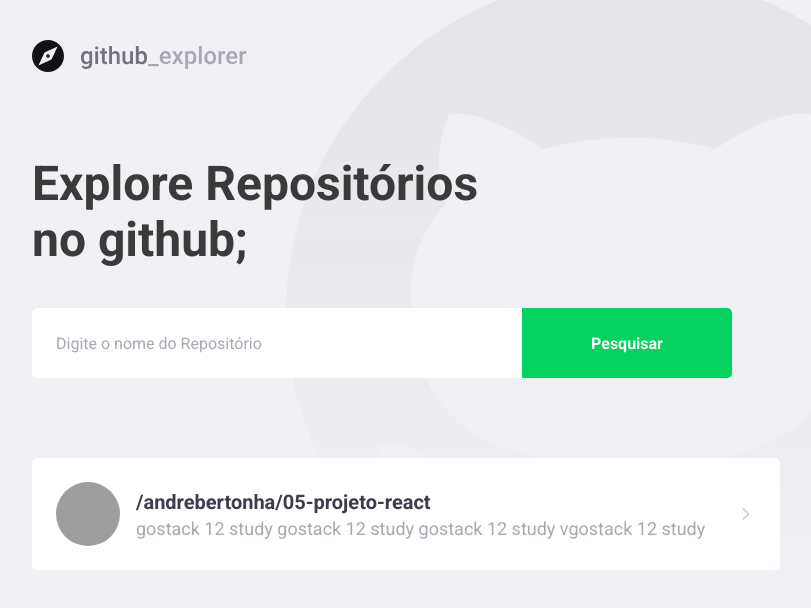
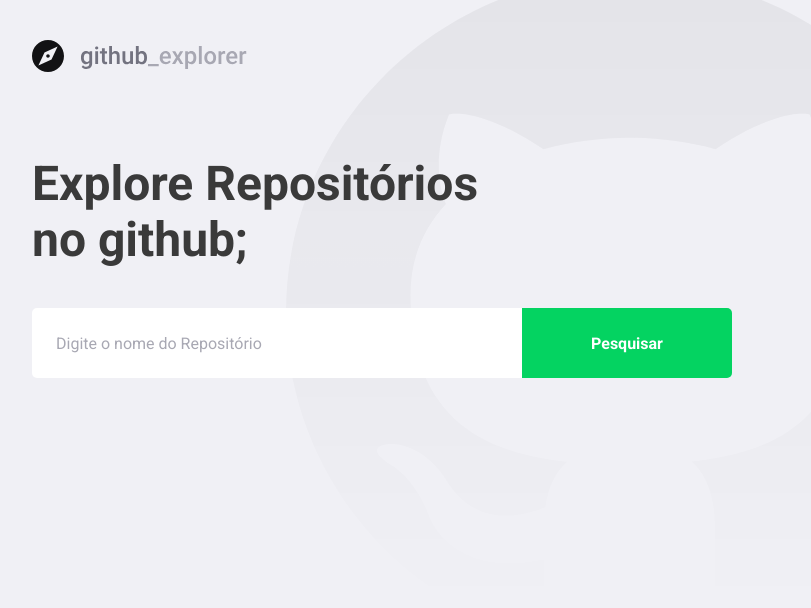
Before and after one commit to andrebertonha/05-projeto-react, a React (Create React App) app: page / in a window 1280 px wide. Shown: the top 608 px of the page, without its empty margins (128-939 px from the left). Built offline with nearby package versions, Linux system fonts and the light colour scheme; grey boxes are pictures that could not be loaded.

Commit message:
conctando api do github

```diff
--- a/src/pages/Dashboard/index.tsx
+++ b/src/pages/Dashboard/index.tsx
@@ -19,10 +19,11 @@
   async function handleAddRepository(event: FormEvent<HTMLFormElement>): Promise<void> {
     event.preventDefault();
 
-    const response = await api.get(`repos/${newRepo}`);
+    const response = await api.get<Repository>(`repos/${newRepo}`);
     const repository = response.data;
 
     setRepositories([...repositories, repository]);
+    setNewRepo('');
   }
   return (
     <>
@@ -37,14 +38,16 @@
         <button type="submit">Pesquisar</button>
       </Form>
       <Repositories>
-        <a href="teste">
-          <img src="https://avatars0.githubusercontent.com/u/15649530?s=460&u=d3b258fc4cf152c6b2aa6f7511b6ad07372a9d9f&v=4" alt="André Martins"/>
-          <div>
-            <strong>/andrebertonha/05-projeto-react</strong>
-            <p>gostack 12 study gostack 12 study gostack 12 study vgostack 12 study</p>
-          </div>
-          <FiChevronRight size={20} />
-        </a>
+        {repositories.map((repository) => (
+          <a key={repository.full_name} href="teste">
+            <img src={repository.owner.avatar_url} alt={repository.owner.login}/>
+            <div>
+              <strong>{repository.full_name}</strong>
+              <p>{repository.description}</p>
+            </div>
+            <FiChevronRight size={20} />
+          </a>
+        ))}
       </Repositories>
     </>
   );
--- a/src/pages/Dashboard/styles.ts
+++ b/src/pages/Dashboard/styles.ts
@@ -77,7 +77,8 @@
     }
 
     div {
-      margin-left: 16px;
+      margin: 0 16px;
+      flex: 1;
 
       strong {
         font-size: 20px;
```
Also changed, not shown: 1 other file (tests, documents, lock files or other folders).
